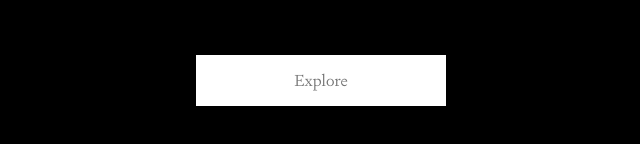
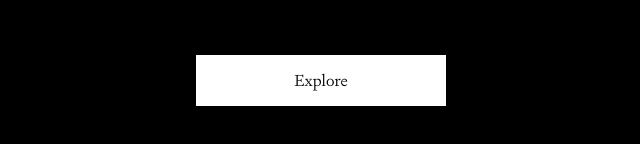
Before and after one commit to junyeolbaek/entrance, a plain HTML site: page index.html in a window 1280 px wide. In both pictures the pointer is over the link "Explore". Shown: the part 320-464 px from the top of the page, 319-959 px from the left. Drawn offline with Linux system fonts and the light colour scheme.

Commit message:
Update entrance.css

```diff
--- a/entrance.css
+++ b/entrance.css
@@ -14,7 +14,7 @@ a:visited {
   text-decoration: none;
 }
 a:hover {
-  color : rgb(115, 115, 115);
+  color : black;
   text-decoration: none;
 }
 a:active {
```
